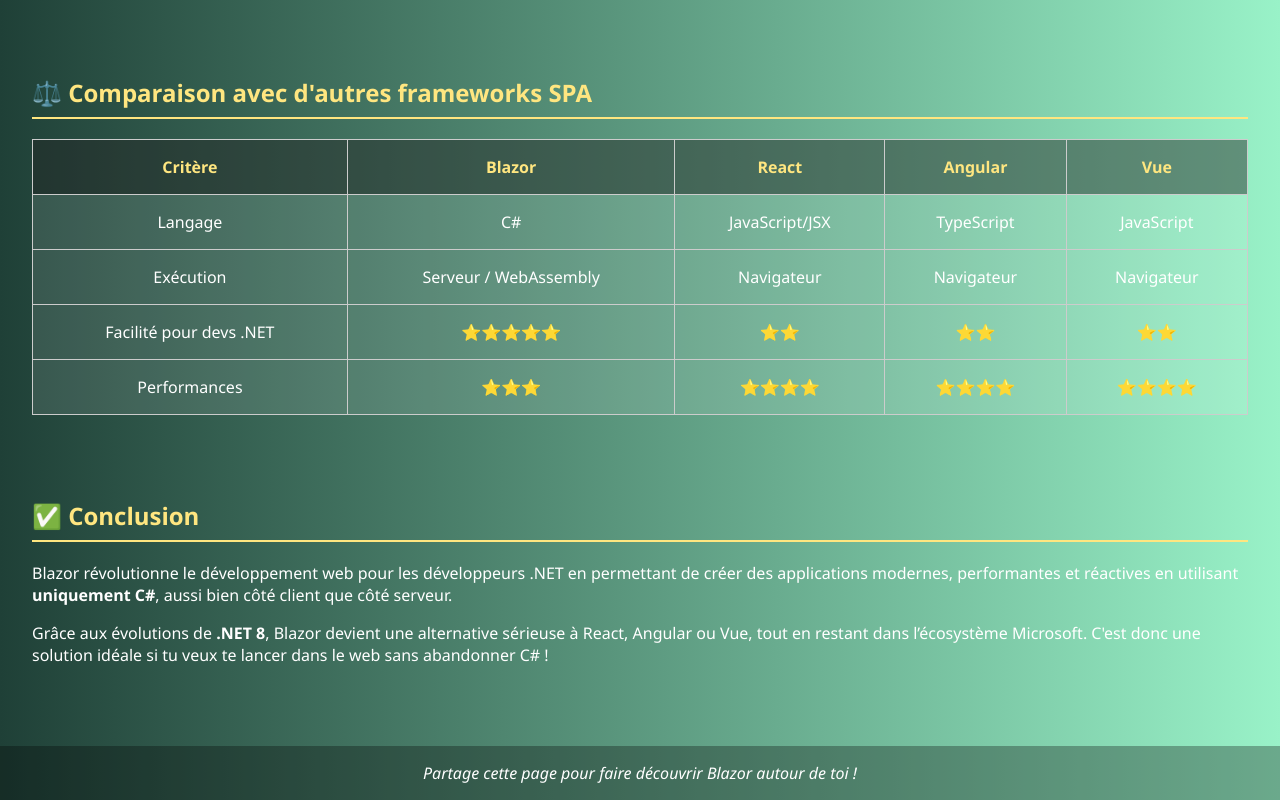
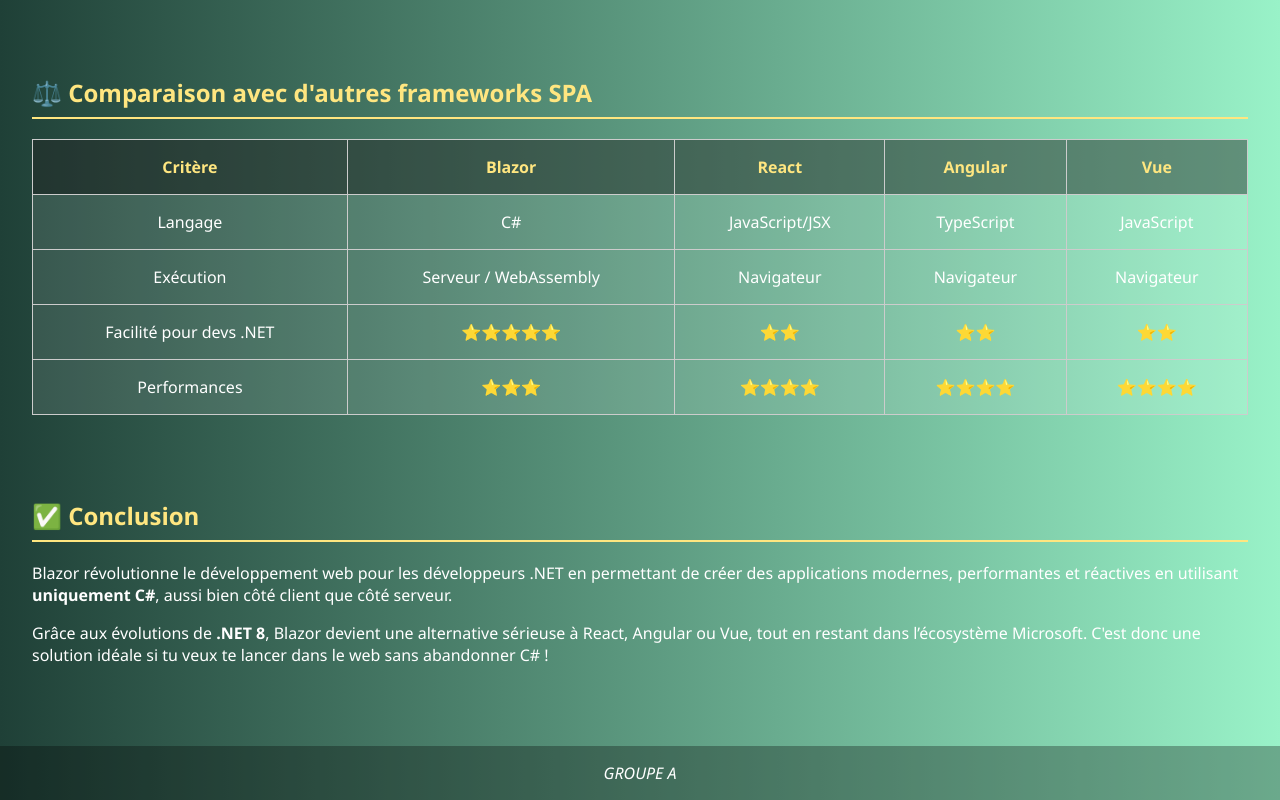
Before and after one commit to GUETY/BLAZOR, a plain HTML site: page index.html in a window 1280 px wide. Shown: the part 1042-1842 px from the top of the page. Drawn offline with Linux system fonts and the light colour scheme.

Commit message:
Update index.html

```diff
--- a/index.html
+++ b/index.html
@@ -176,7 +176,7 @@
   </section>
 
   <footer>
-    Partage cette page pour faire découvrir Blazor autour de toi !
+   GROUPE A
   </footer>
 </body>
 </html>
```
